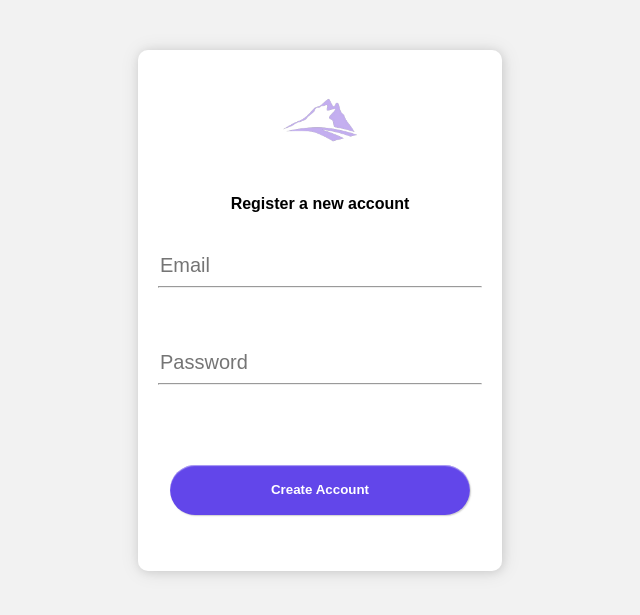
After one commit to samay15jan/ThoughtScape, a Python web app: template Templates/authentication/signup.html in a window 1280 px wide. The commit adds this page. Shown: the top 615 px of the page, without its empty margins (320-960 px from the left). Run offline with Jinja, Linux system fonts and the light colour scheme; the template is opened without the code that fills it, so the values that code supplies are empty; some libraries are stand-ins or nearby versions.

Commit message:
authentication

```diff
--- /dev/null
+++ b/Templates/authentication/authentication.css
@@ -0,0 +1,73 @@
+.logo{
+    width: 100px;
+  }
+  .css-button-shadow-border--grey {
+  min-width: 150px;
+  height: 40px;
+  color: #fff;
+  padding: 5px 10px;
+  font-weight: bold;
+  cursor: pointer;
+  transition: all 0.3s ease;
+  position: relative;
+  display: inline-block;
+  outline: none;
+  border-radius: 50px;
+  border: none;
+  box-shadow:inset 0px 1px 1px 0px;
+  width: 150px;
+  }
+  .css-button-shadow-border--grey {
+  min-width: 130px;
+  height: 50px;
+  color: #fff;
+  padding: 5px 10px;
+  font-weight: bold;
+  cursor: pointer;
+  transition: all 0.3s ease;
+  position: relative;
+  display: inline-block;
+  outline: none;
+  border-radius: 50px;
+  border: none;
+  box-shadow:inset 0px 1px 1px 0px rgba(255,255,255,.5), 1px 1px 2px 0px rgba(0,0,0,.1), 1px 1px 1px 0px rgba(0,0,0,.1);
+  background: #6246ea;
+  width: 300px;
+}
+.css-button-shadow-border--grey:hover {
+  background-color: #6c757d;
+}
+.css-button-shadow-border--grey:active {
+  top: 2px;
+}
+
+.box{
+  background-color: transparent;
+    outline: none;
+    outline-style: none;
+    border: none;
+    resize: none;
+    font-size: 20px;
+    width: 325px;
+  }
+.box:focus {
+  outline: none;
+}
+
+body{
+  margin: 100px;
+  background-color:#495057;
+  margin-top: 50px;
+  margin-bottom: 50px;
+  background-color: #f2f2f2;
+  font-family: Arial, Helvetica, sans-serif;
+}
+
+.container{
+  display: flexbox;
+  width: 30%;
+  padding: 20px;
+  box-shadow:inset 1px 1px 10px 0px rgba(255,255,255,.5), 1px 1px 20px 0px rgba(0,0,0,.1), 1px 1px 10px 0px rgba(0,0,0,.1);
+  background-color:white;
+  border-radius: 10px;
+}
--- /dev/null
+++ b/Templates/authentication/signup.html
@@ -0,0 +1,30 @@
+<!DOCTYPE html>
+<html>
+<head>
+  <meta charset="UTF-8">
+  <meta http-equiv="X-UA-Compatible" content="IE=edge">
+  <meta name="viewport" content="width=device-width, initial-scale=1.0">
+  <title>ThoughtScape</title>
+  <link rel="icon" href="/sources/icon.jpg" type="image/icon type">
+  <link rel="stylesheet" href="/Templates/authentication/authentication.css">
+  <script src="https://www.gstatic.com/firebasejs/8.6.8/firebase-app.js"></script>
+  <script src="https://www.gstatic.com/firebasejs/8.6.8/firebase-auth.js"></script>
+  <script src="/config/firebase.js"></script>
+</head>
+<body>
+<center>
+  <div class="container">
+  <img class="logo" src="/sources/icon.jpg" alt="">
+
+  <h4>Register a new account</h4>
+  <form id="register-form">
+    <p style="margin-right: 250px;"></p><br>
+    <input class="box" type="email" placeholder="Email" id="register-email" required><hr><br><br><br>
+    <input class="box" type="password" id="register-password" placeholder="Password" required> <hr> <br><br><br><br>
+    <button class="css-button-shadow-border--grey" type="submit">Create Account</button>
+  </form><br><br>
+  </div>
+</center>
+<script src="/config/signup.js"></script>
+</body>
+</html>
--- /dev/null
+++ b/config/firebase.js
@@ -0,0 +1,11 @@
+const firebaseConfig = {
+    apiKey: "AIzaSyDead-k6wjCzNLi4gVS9VL4whIIxgexNr8",
+    authDomain: "thoughtscape.firebaseapp.com",
+    databaseURL: "https://thoughtscape-default-rtdb.firebaseio.com",
+    projectId: "thoughtscape",
+    storageBucket: "thoughtscape.appspot.com",
+    messagingSenderId: "446236101890",
+    appId: "1:446236101890:web:496f25d21ea3703cf0861b",
+    measurementId: "G-VHY3SZK6FN"
+  };
+  firebase.initializeApp(firebaseConfig);
--- /dev/null
+++ b/config/signup.js
@@ -0,0 +1,24 @@
+    // Registration Form Submit Handler
+    document.getElementById('register-form').addEventListener('submit', function(event) {
+        event.preventDefault();
+
+        var email = document.getElementById('register-email').value;
+        var password = document.getElementById('register-password').value;
+
+        firebase.auth().createUserWithEmailAndPassword(email, password)
+          .then(function(userCredential) {
+            // Registration successful, email verification sent
+            var user = userCredential.user;
+            user.sendEmailVerification().then(function() {
+              // Email verification sent
+              alert('Registration successful. Verification email sent.');
+            }).catch(function(error) {
+              // An error happened
+              console.error(error);
+            });
+          })
+          .catch(function(error) {
+            // Registration failed
+            console.error(error);
+          });
+      });
```
Also changed, not shown: Templates/authentication/login.html (added, +29 -0 lines), Templates/index.html (+7 -145 lines), config/login.js (added, +24 -0 lines).
